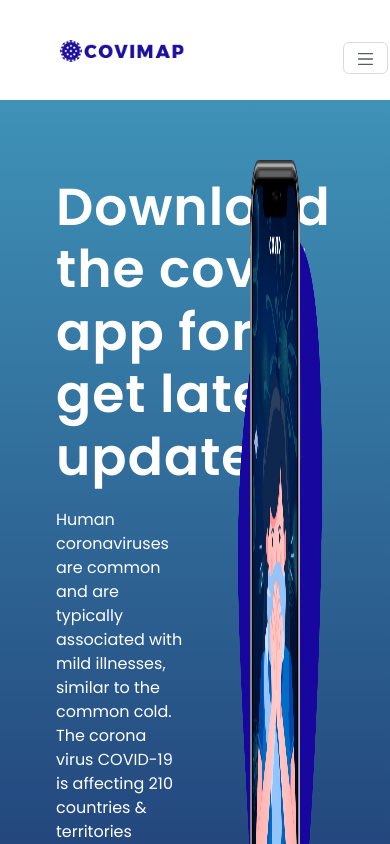
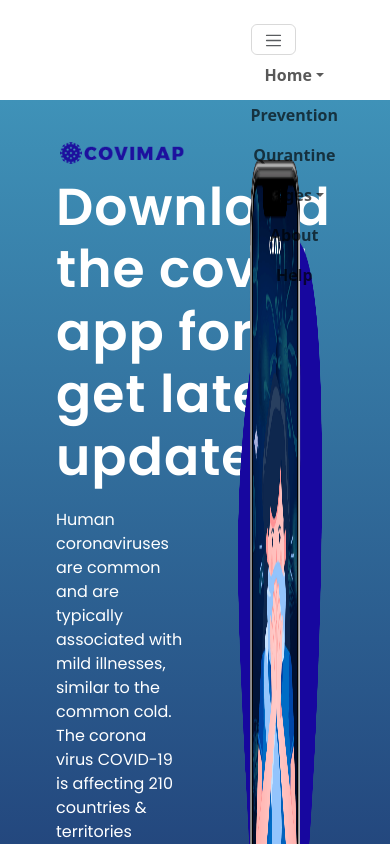
Before and after one commit to Anuskota/P6-COVID-TRACKER, a React (Vite) app: page / in a window 390 px wide. Shown: the top 844 px of the page. Built offline with nearby package versions, Linux system fonts and the light colour scheme.

Commit message:
navbar elements margin

```diff
--- a/src/components/molecules/navbarHomePage/NavbarHome.jsx
+++ b/src/components/molecules/navbarHomePage/NavbarHome.jsx
@@ -14,12 +14,12 @@ const NavbarHome = () => {
               <div className="image-covid col-4 col-lg-4 col-md-6">
                 <img className="ms-5 img-fluid" src={logoBlue}></img>
               </div>
-              <div className="image-covid col-lg-8 col-md-6">
+              <div className="col-lg-8 col-md-6">
                 <button
                   className="navbar-toggler"
                   type="button"
                   data-bs-toggle="collapse"
-                data-bs-target="navbarNavDropdown"
+                  data-bs-target="#navbarNavDropdown"
                   aria-controls="navbarNavDropdown"
                   aria-expanded="false"
                   aria-label="Toggle navigation"
@@ -27,11 +27,11 @@ const NavbarHome = () => {
                   <span className="navbar-toggler-icon"></span>
                 </button>
                 <div
-                className="collapse navbar-collapse "
-                id="navbarNavDropdown">
-
-                <ul className="navbar-nav ">
-                  <li className="nav-item dropdown">
+                  className="collapse navbar-collapse d-flex justify-content-evenly"
+                  id="navbarNavDropdown"
+                >
+                  <ul className="navbar-nav">
+                    <li className="nav-item dropdown ">
                       <a
                         className="nav-link dropdown-toggle"
                         href="#"
@@ -40,74 +40,59 @@ const NavbarHome = () => {
                         Home
                       </a>
                       <div className="dropdown-menu dropdown-home">
-
                         <a className="dropdown-item" href="#">
                           Home One
                         </a>
-
 
                         <a className="dropdown-item" href="#">
                           Home Two
                         </a>
 
-
                         <a className="dropdown-item" href="#">
                           Home Three
                         </a>
-
 
                         <a className="dropdown-item" href="#">
                           Home Four
                         </a>
 
-
                         <a className="dropdown-item" href="#">
                           Home Five
                         </a>
-
 
                         <a className="dropdown-item" href="#">
                           Home Dark One
                         </a>
 
-
                         <a className="dropdown-item" href="#">
                           Home Dark Two
                         </a>
-
 
                         <a className="dropdown-item" href="#">
                           Home Dark Three
                         </a>
 
-
                         <a className="dropdown-item" href="#">
                           Home Dark Four
                         </a>
-
 
                         <a className="dropdown-item" href="#">
                           Home Dark Five
                         </a>
 
-
                         <a className="dropdown-item" href="#">
                           Onepage
                         </a>
-
 
                         <a className="dropdown-item" href="#">
                           Onepage Dark
                         </a>
 
-
                         <a className="dropdown-item" href="#">
                           Tracker
                         </a>
-
                       </div>
                     </li>
-
 
                     <li className="nav-item">
                       <a className="nav-link " aria-current="page" href="#">
@@ -124,35 +109,25 @@ const NavbarHome = () => {
                         className="nav-link dropdown-toggle"
                         href="#"
                         data-toggle="dropdown"
-
                       >
                         Pages
                       </a>
-                    <div
-                      className="dropdown-menu dropdown-pages"
-
-                    >
-
-
+                      <div className="dropdown-menu dropdown-pages">
                         <a className="dropdown-item" href="#">
                           Hand Wash
                         </a>
-
 
                         <a className="dropdown-item" href="#">
                           Social Distance
                         </a>
 
-
                         <a className="dropdown-item" href="#">
                           Blog
                         </a>
 
-
                         <a className="dropdown-item" href="#">
                           Blog Details
                         </a>
-
                       </div>
                     </li>
 
@@ -182,8 +157,6 @@ const NavbarHome = () => {
         </div>
       </div>
     </div>
-
-
   );
 };
 
--- a/src/components/molecules/navbarHomePage/navbarHome.css
+++ b/src/components/molecules/navbarHomePage/navbarHome.css
@@ -64,6 +64,12 @@
     display: block;
     opacity: 1;
 }
+.navbar-toggle{
+    font-size: 50px;
+}
+.navbar-nav .nav-item {
+  margin-right: 50px; /* Puedes ajustar el valor según tu preferencia */
+}
 
 
 
```
Lines whose indentation alone changed are shown as unchanged.
